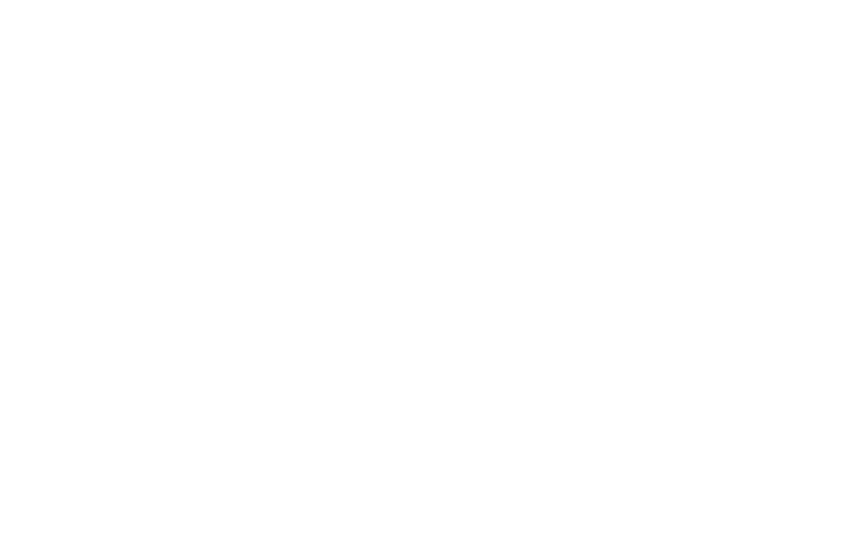
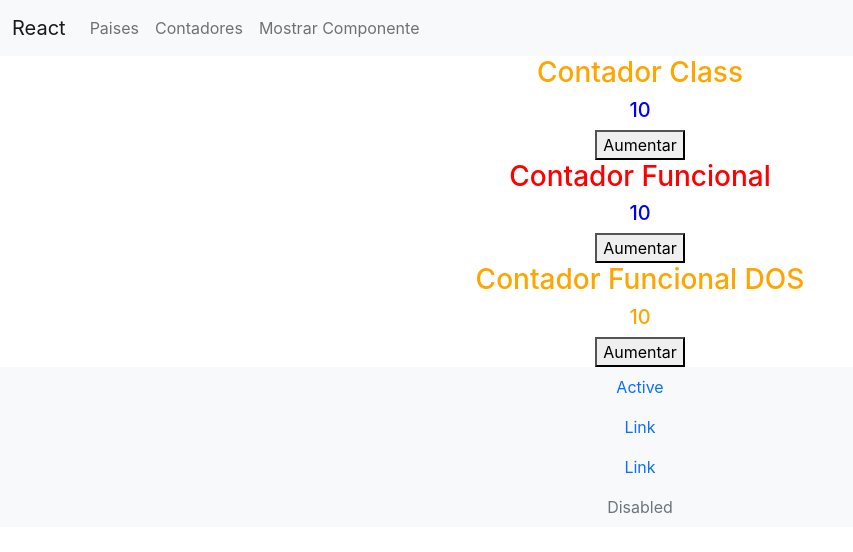
Before and after one commit to cristiangutierrezdev/devf-master-coding-gen-4, a React (Create React App) app in the folder gen-4-app/: page /contadores in a window 1280 px wide. Shown: the top 552 px of the page, without its empty margins (0-853 px from the left). Built offline with nearby package versions, Linux system fonts and the light colour scheme.

Commit message:
Code update and refactor

```diff
--- a/gen-4-app/src/App.js
+++ b/gen-4-app/src/App.js
@@ -1,8 +1,5 @@
 import React from 'react';
 import { BrowserRouter, Switch, Route } from 'react-router-dom';
-
-// Components
-import Card from './components/Card';
 
 // Views
 import NavbarView from './Views/NavbarView';
@@ -15,19 +12,19 @@
     <BrowserRouter>
       <div className='App container-fluid d-flex flex-column p-0 '>
         <Switch>
-          <Route path='/counters'>
+          <Route path='/contadores'>
             <NavbarView>
               <ContadoresView />
             </NavbarView>
           </Route>
 
-          <Route path='/countries'>
+          <Route path='/paises'>
             <NavbarView isdashboard={true}>
               <CountriesView />
             </NavbarView>
           </Route>
 
-          <Route path='/show-component'>
+          <Route path='/mostrar-componente'>
             <NavbarView>
               <ShowComponentView />
             </NavbarView>
--- a/gen-4-app/src/Views/CountriesView.js
+++ b/gen-4-app/src/Views/CountriesView.js
@@ -2,15 +2,27 @@
 import Card from '../components/Card';
 
 // Services
-import { getCountries } from '../services/CountriesServices';
+import { getCountries, getCountriesAsync } from '../services/CountriesServices';
 
 function CountriesView() {
   const [countries, setCountries] = useState([]);
 
+  // useEffect(() => {
+  //   getCountries()
+  //     .then((result) => setCountries(result))
+  //     .catch((err) => console.log(err));
+  // }, []);
+
   useEffect(() => {
-    getCountries()
-      .then((result) => setCountries(result))
-      .catch((err) => console.log(err));
+    const getData = async () => {
+      try {
+        const data = await getCountriesAsync();
+        setCountries(data);
+      } catch (error) {
+        console.log(error);
+      }
+    };
+    getData();
   }, []);
 
   const mostrarPaises = () => {
--- a/gen-4-app/src/components/ContadorFuncional2.js
+++ b/gen-4-app/src/components/ContadorFuncional2.js
@@ -1,7 +1,9 @@
-import React, { useState, useEffect } from 'react';
+import React, { useState, useEffect, useRef } from 'react';
 
 function ContadorFucional2(props) {
   const [numero, setNumero] = useState('Cargando...');
+  const titulo = useRef()
+  const num = useRef()
 
   const aumentar = () => {
     setNumero(numero + 1);
@@ -20,18 +22,19 @@
   // el useEffect se dispara
   useEffect(() => {
     if (typeof numero === 'number') {
-      const titulo = document.getElementById('titulo');
-      titulo.classList.toggle('color-orange');
+      const tituloElement = titulo.current;
+      tituloElement.classList.toggle('color-orange');
+      num.current.classList.toggle('color-orange');
     }
   }, [numero]);
 
   return (
     <div>
-      <h3 id='titulo' className='titulo'>
+      <h3 className='titulo' ref={titulo}>
         {props.titulo}
       </h3>
 
-      <h5>{numero}</h5>
+      <h5 ref={num}>{numero}</h5>
 
       {typeof numero === 'string' ? (
         ''
--- a/gen-4-app/src/components/Footer.js
+++ b/gen-4-app/src/components/Footer.js
@@ -16,7 +16,6 @@
       <Link
         className='nav-link disabled'
         to='/'
-        tabindex='-1'
         aria-disabled='true'>
         Disabled
       </Link>
--- a/gen-4-app/src/components/Mensaje.js
+++ b/gen-4-app/src/components/Mensaje.js
@@ -1,8 +1,10 @@
-import React from 'react'
+import React, { useRef } from 'react'
 
 function Mensaje() {
+  const mensaje = useRef()
+
   return (
-    <div>
+    <div ref={mensaje}>
       Este es un mensaje
     </div>
   )
--- a/gen-4-app/src/components/Navbar.js
+++ b/gen-4-app/src/components/Navbar.js
@@ -6,7 +6,7 @@
     <nav className='navbar navbar-expand-lg navbar-light bg-light'>
       <div className='container-fluid'>
         <Link className='navbar-brand' to='/'>
-          Navbar
+          React
         </Link>
         <button
           className='navbar-toggler'
@@ -21,18 +21,18 @@
         <div className='collapse navbar-collapse' id='navbarNav'>
           <ul className='navbar-nav'>
             <li className='nav-item'>
-              <Link className='nav-link' to='/countries'>
-                Countries
+              <Link className='nav-link' to='/paises'>
+                Paises
               </Link>
             </li>
             <li className='nav-item'>
-              <Link className='nav-link' to='/counters'>
-                Counters
+              <Link className='nav-link' to='/contadores'>
+                Contadores
               </Link>
             </li>
             <li className='nav-item'>
-              <Link className='nav-link' to='/show-component'>
-                Show Components
+              <Link className='nav-link' to='/mostrar-componente'>
+                Mostrar Componente
               </Link>
             </li>
           </ul>
--- a/gen-4-app/src/services/CountriesServices.js
+++ b/gen-4-app/src/services/CountriesServices.js
@@ -1,7 +1,18 @@
-const base_url = 'https://restcountries.eu/rest/v2/all';
+const base_url = 'https://restcountries.eu/rest/v1/all';
 
 export const getCountries = () =>
   fetch(base_url)
     .then((response) => response.json())
     .then((data) => data)
     .catch((err) => err);
+
+export const getCountriesAsync = async () => {
+  try {
+    const data = await fetch(base_url);
+    const dataJson = data.json();
+
+    return dataJson;
+  } catch (error) {
+    return error;
+  }
+};
```
